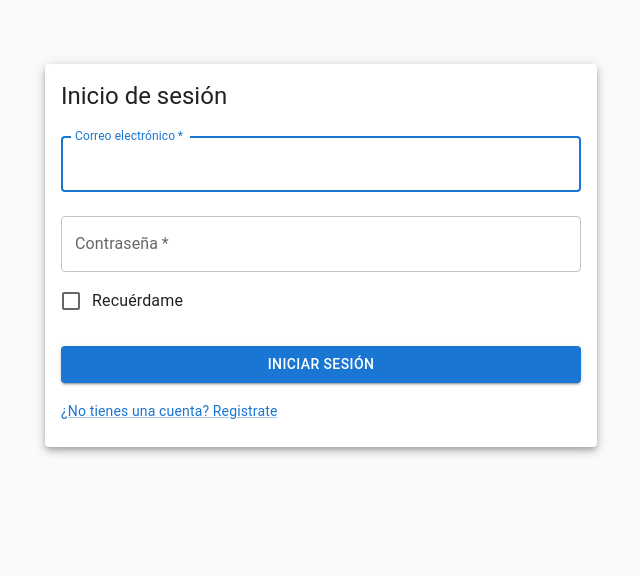
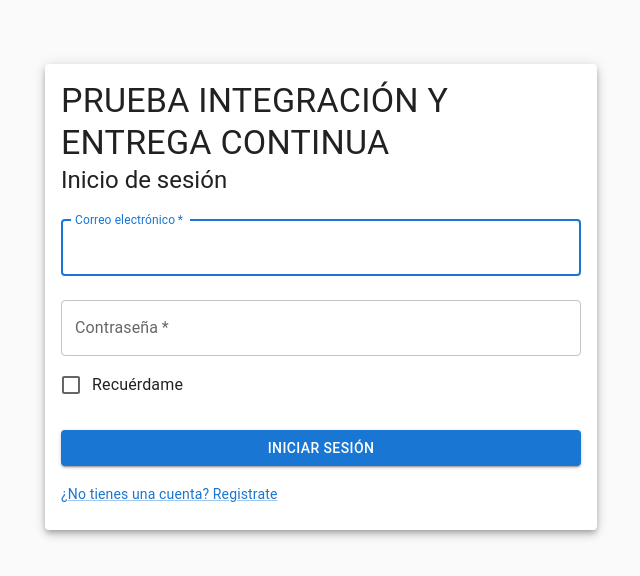
Before and after one commit to JoanGaliana/tfg, a React (Create React App) app in the folder front/: page /login in a window 1280 px wide. Shown: the top 576 px of the page, without its empty margins (319-959 px from the left). Built offline with nearby package versions, Linux system fonts and the light colour scheme.

Commit message:
Demostracion

```diff
--- a/front/src/pages/Login.tsx
+++ b/front/src/pages/Login.tsx
@@ -67,6 +67,9 @@ function Login() {
       <Container component="main" maxWidth="sm">
         <Card elevation={5}>
           <CardContent>
+            <Typography component="h3" variant="h4">
+              PRUEBA INTEGRACIÓN Y ENTREGA CONTINUA
+            </Typography>
             <Typography component="h1" variant="h5">
               Inicio de sesión
             </Typography>
```
